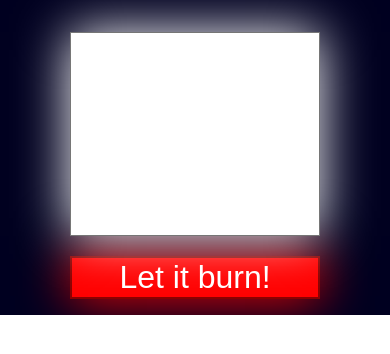
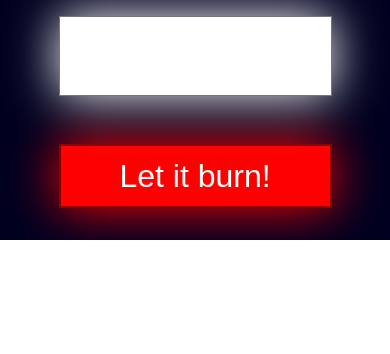
Before and after one commit to sodle/burnbook, a React (Create React App) app: page / in a window 390 px wide. Shown: the top 354 px of the page. Built offline with nearby package versions, Linux system fonts and the light colour scheme.

Commit message:
so many fucking mobile fixes

```diff
--- a/src/App.css
+++ b/src/App.css
@@ -4,12 +4,10 @@
   flex-direction: column;
   width: 100vw;
   height: 100vh;
-  height: -webkit-fill-available;
-  /* height: -moz-available; */
-  /* height: stretch; */
+  height: stretch;
   box-sizing: border-box;
   align-items: center;
-  padding: 1em;
+  /* padding: 1em; */
   overflow: hidden;
   background: rgb(0, 0, 32);
 }
@@ -52,18 +50,22 @@
 .burnbox-outer {
   /* height: 100%; */
   flex-basis: 100%;
-  flex-shrink: 1;
+  flex-grow: 10;
+  /* flex-shrink: 1; */
   padding: 1em;
   overflow: visible;
   z-index: 1000;
-  position: relative;
+  /* position: relative; */
   width: 70%;
+  display: flex;
+  align-items: center;
+  flex-direction: column;
 }
 
 .burnbox {
   resize: none;
   font-size: 2em;
-  padding: 2em;
+  /* padding: 2em; */
   box-sizing: border-box;
   font-family: Arial, Helvetica, sans-serif;
   height: 100%;
@@ -71,6 +73,8 @@
   z-index: 1000;
   box-shadow: 0 0 50px 0 white;
   transition: all ease 2s;
+  flex-basis: 100%;
+  flex-grow: 1;
 }
 
 .fire {
@@ -79,7 +83,7 @@
   background-repeat: repeat-x;
   height: 0;
   width: 100%;
-  position: absolute;
+  position: fixed;
   top: 0;
   left: 0;
   margin: 0;
@@ -103,8 +107,8 @@
 }
 
 .burnbutton {
-  flex-basis: auto;
-  flex-shrink: 1;
+  flex-basis: 2em;
+  /* flex-grow: 1; */
   font-size: 2em;
   width: 70%;
   z-index: 0;
@@ -112,4 +116,5 @@
   border: 2px solid darkred;
   box-shadow: 0 0 50px 0 red;
   color: white;
+  margin: 1em;
 }
```
